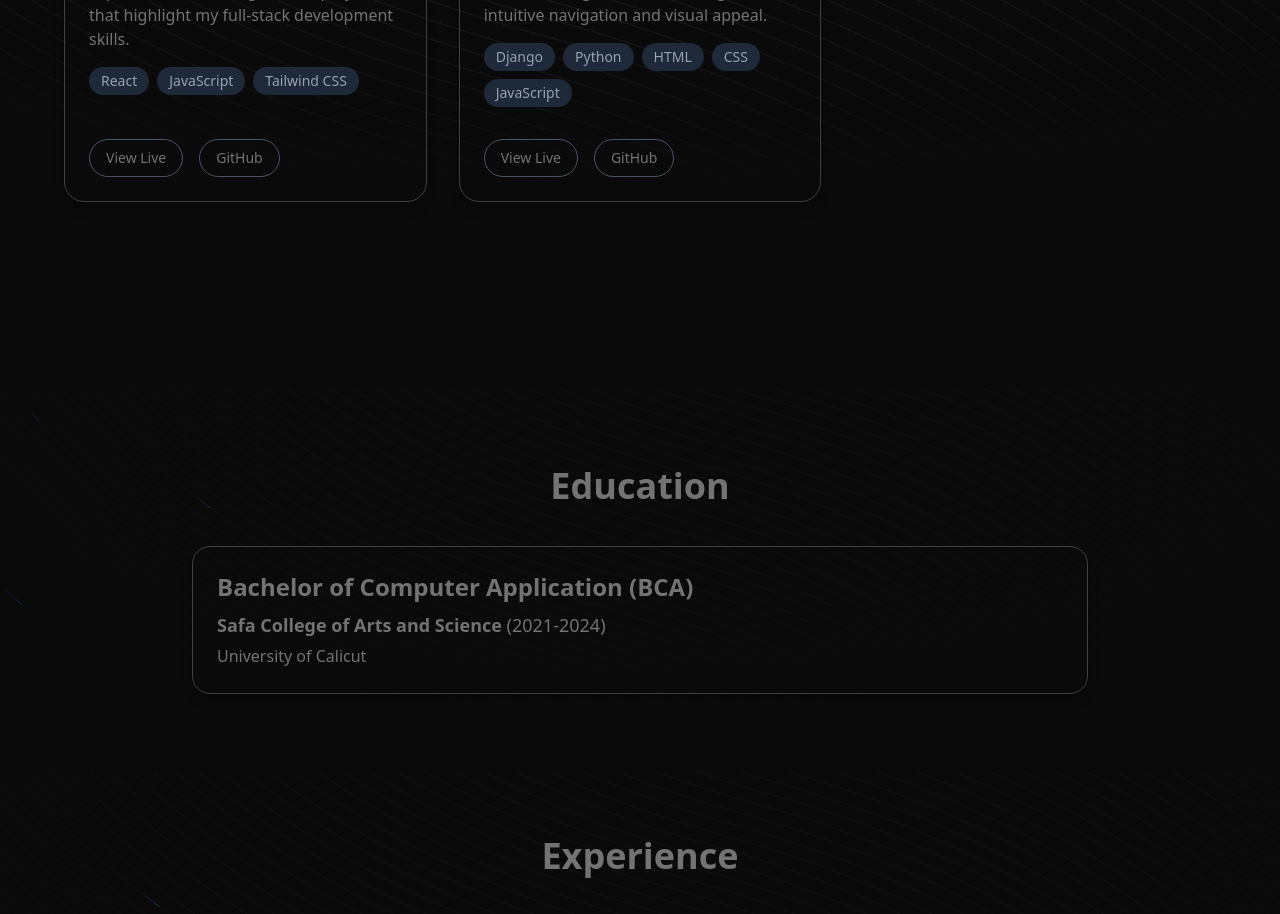
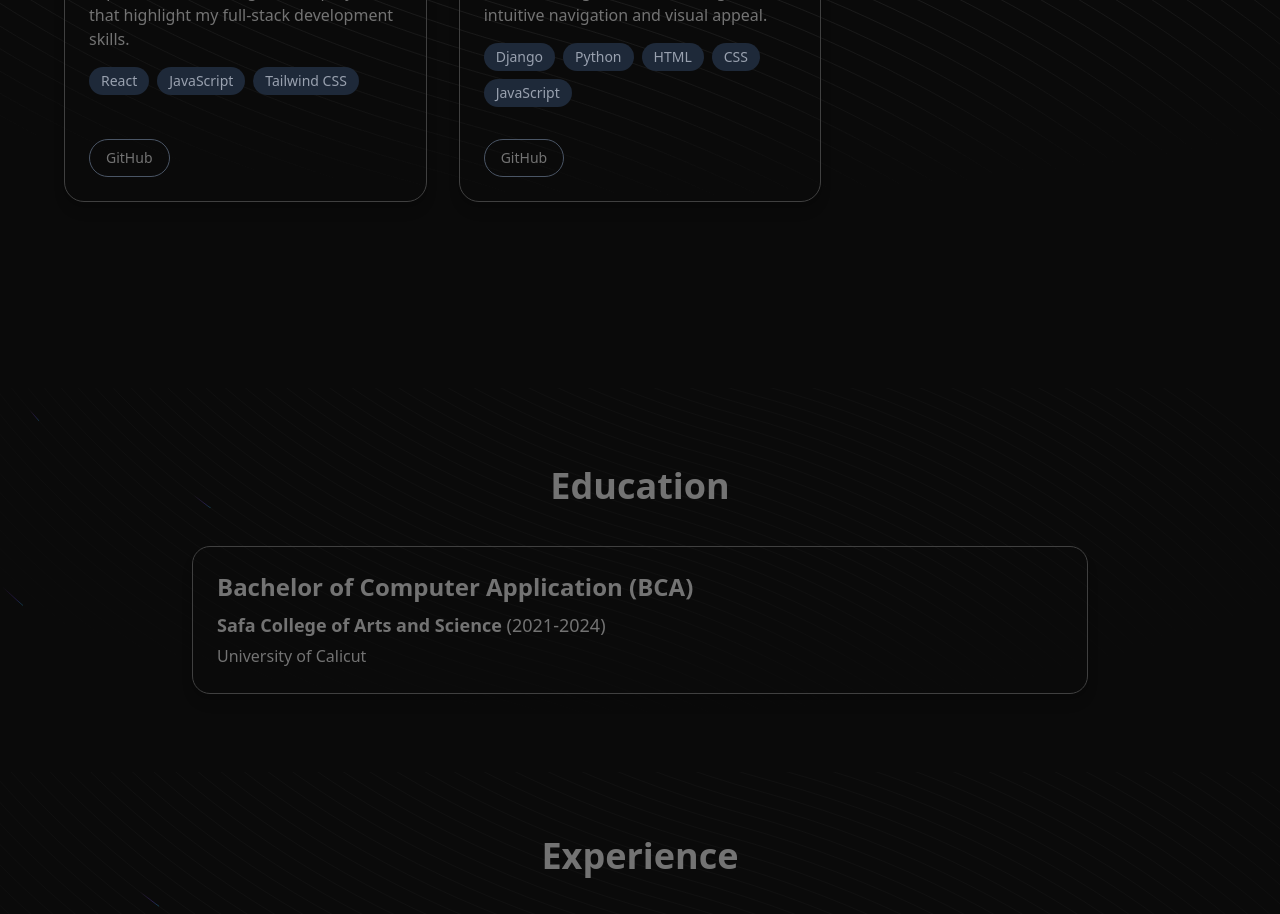
Before and after one commit to jidhin01/jidhinportfolio, a React (Vite) app: page / in a window 1280 px wide. Shown: the part 1720-2634 px from the top of the page. Built offline with nearby package versions, Linux system fonts and the light colour scheme.

Commit message:
final2 commit

```diff
--- a/src/Projects.jsx
+++ b/src/Projects.jsx
@@ -53,7 +53,7 @@ export const Projects = () => {
                 </div>
               </div>
               <div className="flex flex-wrap gap-4 mt-4">
-                {project.liveLink && (
+                {/* {project.liveLink && (
                   <a
                     href={project.liveLink}
                     target="_blank"
@@ -62,7 +62,7 @@ export const Projects = () => {
                   >
                     View Live
                   </a>
-                )}
+                )} */}
                 {project.githubLink && (
                   <a
                     href={project.githubLink}
```
